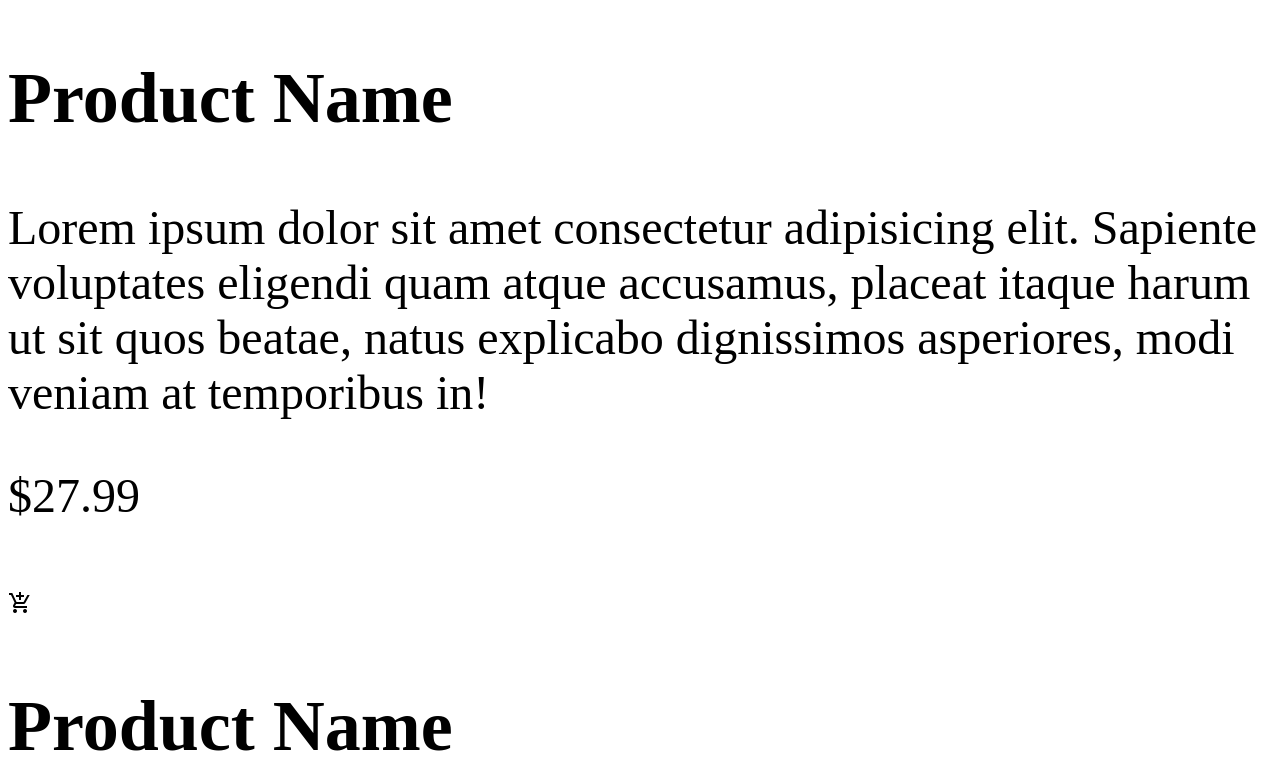
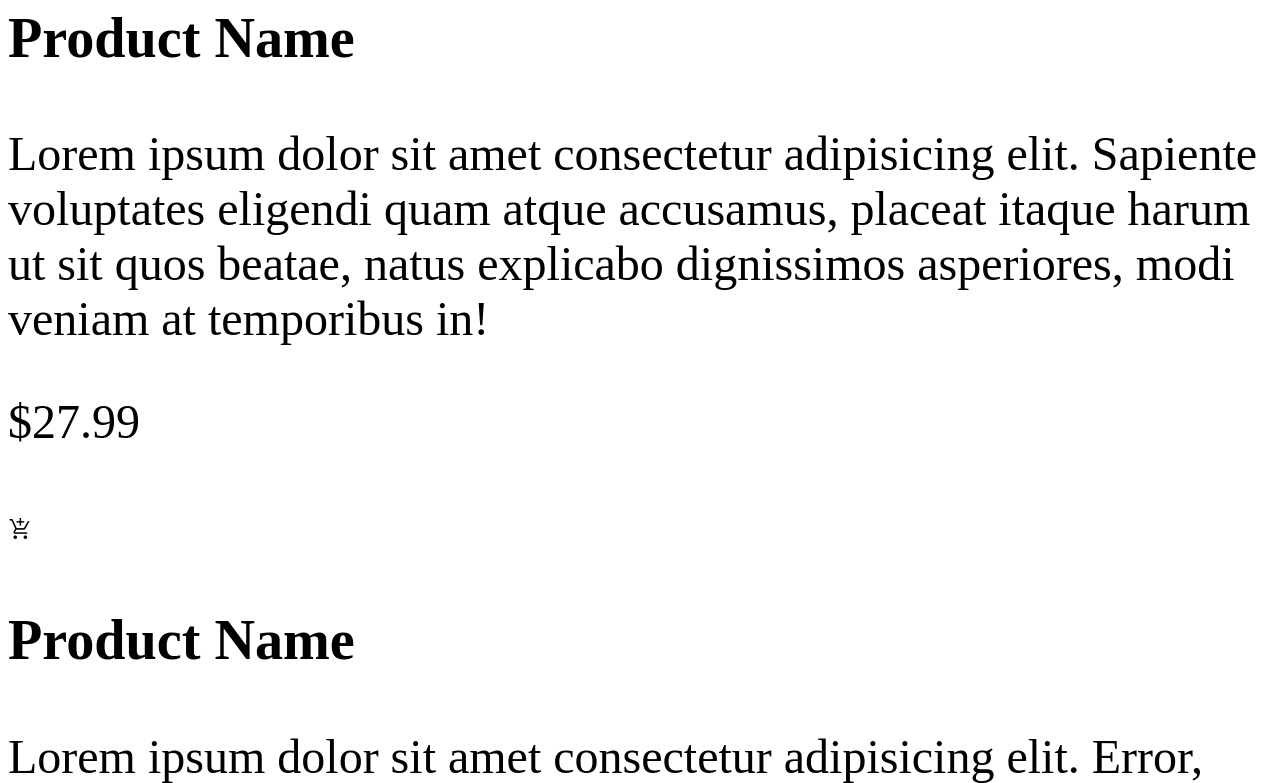
Before and after one commit to bruestles/Qwirty, a plain HTML site: page index.html in a window 1280 px wide. Shown: the part 965-1748 px from the top of the page. Drawn offline with nearby package versions, Linux system fonts and the light colour scheme.

Commit message:
no real change - wrapping up for the day

```diff
--- a/index.css
+++ b/index.css
@@ -9,12 +9,5 @@ head {
     "FILL" 1,
     "wght" 400,
     "GRAD" 0,
-    "opsz" 24;
+    "opsz" 48;
 }
-/* .material-symbols-outlined {
-  font-variation-settings:
-    "FILL" 1,
-    "wght" 400,
-    "GRAD" 0,
-    "opsz" 24;
-} */
--- a/index.html
+++ b/index.html
@@ -15,7 +15,6 @@
   </head>
   <body>
     <header>
-      <p class="brand">Qwirty</p>
       <nav class="nav1">
         <a href="#">Big Deals</a>
         <a href="#">Top Brands</a>
@@ -25,14 +24,9 @@
       <nav class="nav2">
         <a href="#">Log In/Sign Up</a>
         <a href="#">Account</a>
-        <!-- <a href="#">Shopping Cart Icon here</a> -->
         <span class="material-symbols-outlined">shopping_cart</span>
       </nav>
-      <nav class="nav3">
-        <a href="#">Log In/Sign Up</a>
-        <a href="#">Account</a>
-        <a href="#">Shopping Cart Icon here</a>
-      </nav>
+      <p class="brand">Qwirty</p>
       <search>
         <input type="text" placeholder="Search for..." />
         <button>Search Icon</button>
@@ -53,7 +47,7 @@
         </ul>
       </aside>
       <article id="product1">
-        <h1>Product Name</h1>
+        <h3>Product Name</h3>
         <p>
           Lorem ipsum dolor sit amet consectetur adipisicing elit. Sapiente
           voluptates eligendi quam atque accusamus, placeat itaque harum ut sit
@@ -64,7 +58,7 @@
         <span class="material-symbols-outlined">add_shopping_cart</span>
       </article>
       <article id="product2">
-        <h1>Product Name</h1>
+        <h3>Product Name</h3>
         <p>
           Lorem ipsum dolor sit amet consectetur adipisicing elit. Error, sequi!
           Quas autem aut corrupti harum neque optio, odio fugiat quisquam
@@ -87,7 +81,7 @@
         <p class="price">$27.99</p>
       </article>
       <article id="product4">
-        <h1>Product Name</h1>
+        <h3>Product Name</h3>
         <p>
           Lorem ipsum dolor sit amet consectetur adipisicing elit. Error, sequi!
           Quas autem aut corrupti harum neque optio, odio fugiat quisquam
@@ -97,7 +91,7 @@
         <p class="price">$27.99</p>
       </article>
       <article id="product5">
-        <h1>Product Name</h1>
+        <h3>Product Name</h3>
         <p>
           Lorem ipsum dolor sit amet consectetur adipisicing elit. Error, sequi!
           Quas autem aut corrupti harum neque optio, odio fugiat quisquam
@@ -107,7 +101,7 @@
         <p class="price">$27.99</p>
       </article>
       <article id="product6">
-        <h1>Product Name</h1>
+        <h3>Product Name</h3>
         <p>
           Lorem ipsum dolor sit amet consectetur adipisicing elit. Error, sequi!
           Quas autem aut corrupti harum neque optio, odio fugiat quisquam
@@ -117,7 +111,7 @@
         <p class="price">$27.99</p>
       </article>
       <article id="product7">
-        <h1>Product Name</h1>
+        <h3>Product Name</h3>
         <p>
           Lorem ipsum dolor sit amet consectetur adipisicing elit. Error, sequi!
           Quas autem aut corrupti harum neque optio, odio fugiat quisquam
@@ -127,7 +121,7 @@
         <p class="price">$27.99</p>
       </article>
       <article id="product8">
-        <h1>Product Name</h1>
+        <h3>Product Name</h3>
         <p>
           Lorem ipsum dolor sit amet consectetur adipisicing elit. Error, sequi!
           Quas autem aut corrupti harum neque optio, odio fugiat quisquam
@@ -137,7 +131,7 @@
         <p class="price">$27.99</p>
       </article>
       <article id="product9">
-        <h1>Product Name</h1>
+        <h3>Product Name</h3>
         <p>
           Lorem ipsum dolor sit amet consectetur adipisicing elit. Error, sequi!
           Quas autem aut corrupti harum neque optio, odio fugiat quisquam
@@ -147,7 +141,7 @@
         <p class="price">$27.99</p>
       </article>
       <article id="product10">
-        <h1>Product Name</h1>
+        <h3>Product Name</h3>
         <p>
           Lorem ipsum dolor sit amet consectetur adipisicing elit. Error, sequi!
           Quas autem aut corrupti harum neque optio, odio fugiat quisquam
@@ -157,7 +151,7 @@
         <p class="price">$27.99</p>
       </article>
       <article id="product11">
-        <h1>Product Name</h1>
+        <h3>Product Name</h3>
         <p>
           Lorem ipsum dolor sit amet consectetur adipisicing elit. Error, sequi!
           Quas autem aut corrupti harum neque optio, odio fugiat quisquam
@@ -167,7 +161,7 @@
         <p class="price">$27.99</p>
       </article>
       <article id="product12">
-        <h1>Product Name</h1>
+        <h3>Product Name</h3>
         <p>
           Lorem ipsum dolor sit amet consectetur adipisicing elit. Error, sequi!
           Quas autem aut corrupti harum neque optio, odio fugiat quisquam
@@ -177,7 +171,7 @@
         <p class="price">$27.99</p>
       </article>
       <article id="product13">
-        <h1>Product Name</h1>
+        <h3>Product Name</h3>
         <p>
           Lorem ipsum dolor sit amet consectetur adipisicing elit. Error, sequi!
           Quas autem aut corrupti harum neque optio, odio fugiat quisquam
@@ -187,7 +181,7 @@
         <p class="price">$27.99</p>
       </article>
       <article id="product14">
-        <h1>Product Name</h1>
+        <h3>Product Name</h3>
         <p>
           Lorem ipsum dolor sit amet consectetur adipisicing elit. Error, sequi!
           Quas autem aut corrupti harum neque optio, odio fugiat quisquam
@@ -197,7 +191,7 @@
         <p class="price">$27.99</p>
       </article>
       <article id="product15">
-        <h1>Product Name</h1>
+        <h3>Product Name</h3>
         <p>
           Lorem ipsum dolor sit amet consectetur adipisicing elit. Error, sequi!
           Quas autem aut corrupti harum neque optio, odio fugiat quisquam
```
